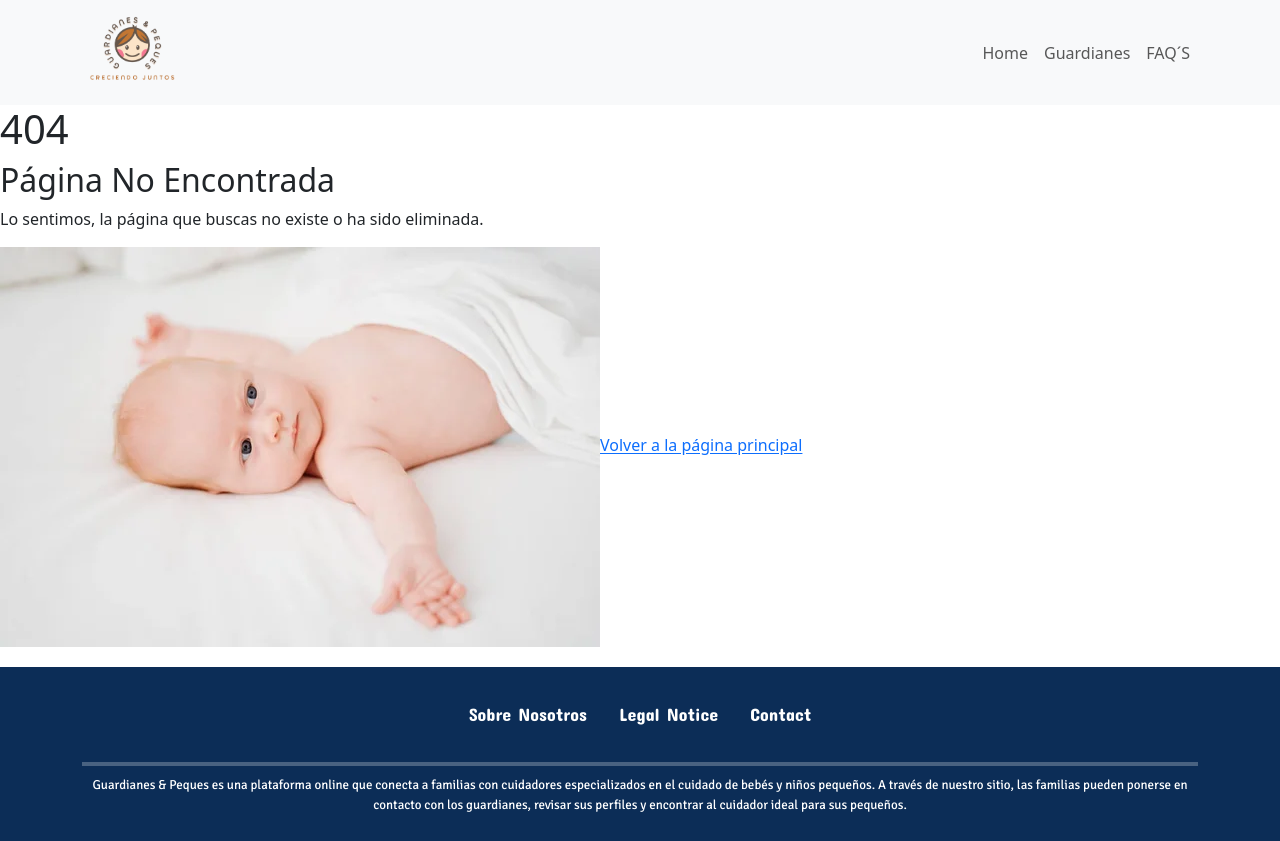
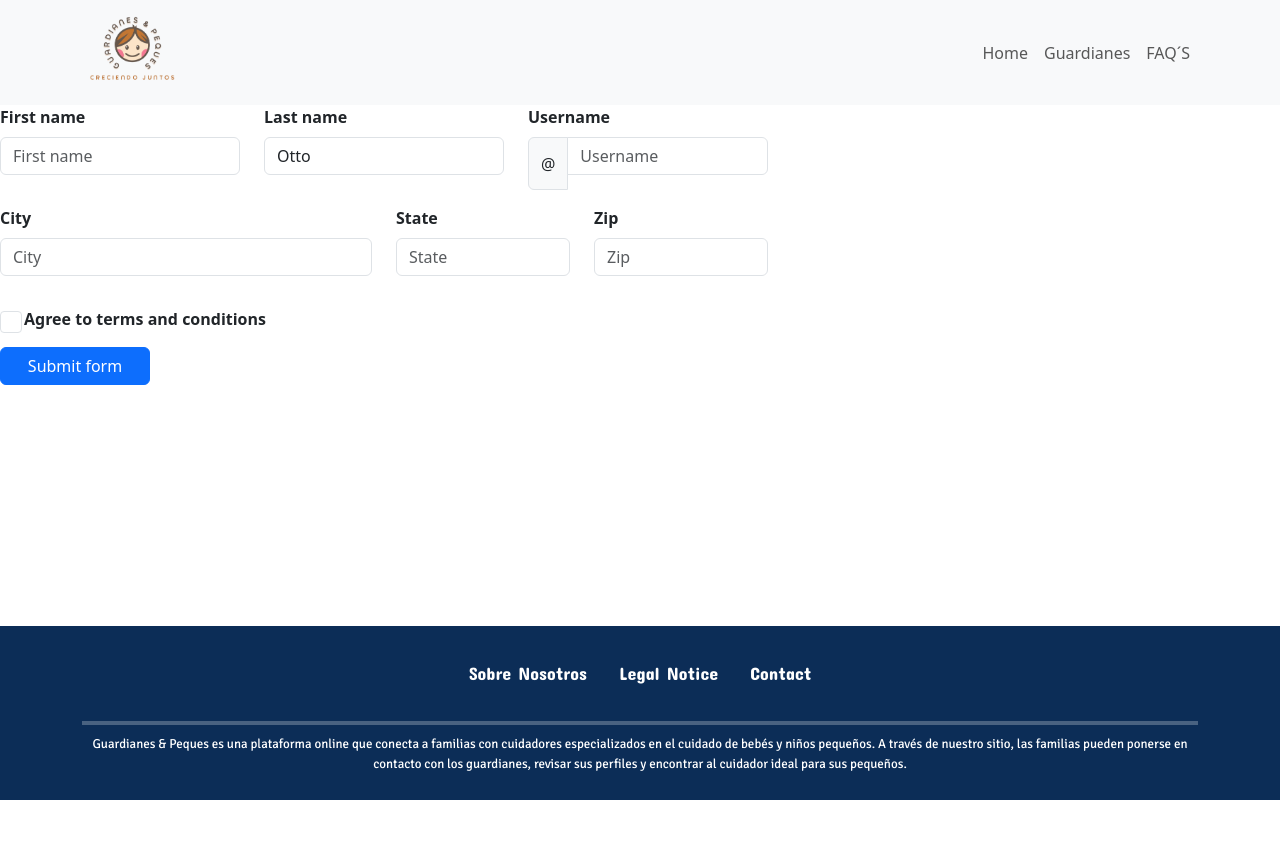
Before and after one commit to 0mararal0/Proyecto-Guardianes-Peques, a React (Vite) app in the folder Client/: page /editGuardian/1 in a window 1280 px wide. After the commit the page ends 800 px from the top, so only its background shows below. Built offline with nearby package versions, Linux system fonts and the light colour scheme; no server answers.

Commit message:
borrar guardian, modificar guardian, mostrar guardianes

```diff
--- a/Client/src/App.jsx
+++ b/Client/src/App.jsx
@@ -13,6 +13,7 @@ import { Contact } from "./pages/Contact/Contact";
 import { NotFound } from "./pages/NotFound/NotFound";
 import { Reservation } from "./pages/Reservation/reservation";
 import { Guardians } from "./pages/Guardians/Guardians";
+import { EditGuardian } from "./pages/EditGuardian/EditGuardian";
 
 function App() {
   return (
@@ -29,6 +30,7 @@ function App() {
           <Route path="/filterClient/" element={<FilterClient />} />
           <Route path="/filterGuardian" element={<FilterGuardian />} />
           <Route path="/guardians" element={<Guardians />} />
+          <Route path="/editGuardian/:guardianId" element={<EditGuardian />} />
           <Route path="/reservation/:guardianId" element={<Reservation />} />
           <Route path="*" element={<NotFound />} />
         </Routes>
--- a/Client/src/components/CardGuardian/CardGuardian.jsx
+++ b/Client/src/components/CardGuardian/CardGuardian.jsx
@@ -1,12 +1,15 @@
-import axios from "axios";
+/* import axios from "axios";
 import React, { useEffect, useState } from "react";
+import Button from "react-bootstrap/Button";
+import Card from "react-bootstrap/Card";
 
-export const CardGuardian = (id) => {
+export const CardGuardian = ({ id }) => {
   const [data, setData] = useState();
+  const [year, setYear] = useState();
 
   useEffect(() => {
     axios
-      .get(`http://localhost:4000/guardian/${id.id}`)
+      .get(`http://localhost:4000/guardian/${id}`)
       .then((res) => {
         setData(res.data);
       })
@@ -15,8 +18,37 @@ export const CardGuardian = (id) => {
         console.log(err);
       });
   }, []);
+  console.log(data);
+ */
+/*  const fechaNacimiento = data?.nacimiento.split("-");
+  const hoy = new Date();
+  let edad = hoy.getFullYear() - parseInt(fechaNacimiento[0]);
 
-  console.log(id.id);
+  const mesActual = hoy.getMonth();
+  const diaActual = hoy.getDate();
+  if (
+    mesActual < parseInt(fechaNacimiento[1]) ||
+    (mesActual === parseInt(fechaNacimiento[1]) &&
+      diaActual < parseInt(fechaNacimiento[2]))
+  ) {
+    edad--;
+  } */
 
-  return <div>CardGuardian</div>;
-};
+/*  return (
+    <div>
+      <Card style={{ width: "18rem" }}>
+        <Card.Img variant="top" src={data?.foto} />
+        <Card.Body>
+          <Card.Title>
+            {data?.nombre} {data?.apellidos}
+            {}
+          </Card.Title>
+          <Card.Text>{data?.comentario}</Card.Text>
+        </Card.Body>
+        <Button variant="primary" onClick={handleDelete(data.id)}>
+          Eliminar
+        </Button>
+      </Card>
+    </div>
+  );
+}; */
--- /dev/null
+++ b/Client/src/pages/EditGuardian/EditGuardian.jsx
@@ -0,0 +1,126 @@
+import axios from "axios";
+import React, { useEffect, useState } from "react";
+import { useParams } from "react-router-dom";
+import Button from "react-bootstrap/Button";
+import Col from "react-bootstrap/Col";
+import Form from "react-bootstrap/Form";
+import InputGroup from "react-bootstrap/InputGroup";
+import Row from "react-bootstrap/Row";
+
+export const EditGuardian = () => {
+  const [dataGuardian, setDataGuardian] = useState();
+  const [validated, setValidated] = useState(false);
+
+  const { guardianId } = useParams();
+
+  useEffect(() => {
+    axios
+      .get(`http://localhost:4000/guardian/${guardianId}`)
+      .then((res) => {
+        setDataGuardian(res.data);
+      })
+      .catch((err) => {
+        console.log(err);
+      });
+  }, []);
+
+  const handleSubmit = (event) => {
+    const form = event.currentTarget;
+    if (form.checkValidity() === false) {
+      event.preventDefault();
+      event.stopPropagation();
+    } else {
+      axios
+        .put(`http://localhost:4000/guardian/${guardianId}`, dataGuardian)
+        .then((res) => {
+          console.log("actualizado correctamente", res.data);
+        })
+        .catch((err) => {
+          console.log(err);
+        });
+    }
+
+    setValidated(true);
+  };
+  const handleName = (e) => {
+    setDataGuardian((newData) => ({ ...newData, nombre: e.target.value }));
+  };
+  console.log(dataGuardian);
+
+  return (
+    <>
+      <Form noValidate validated={validated} onSubmit={handleSubmit}>
+        <Row className="mb-3">
+          <Form.Group as={Col} md="4" controlId="validationCustom01">
+            <Form.Label>First name</Form.Label>
+            <Form.Control
+              required
+              type="text"
+              placeholder="First name"
+              defaultValue={dataGuardian?.nombre}
+              onChange={handleName}
+            />
+            <Form.Control.Feedback>Looks good!</Form.Control.Feedback>
+          </Form.Group>
+          <Form.Group as={Col} md="4" controlId="validationCustom02">
+            <Form.Label>Last name</Form.Label>
+            <Form.Control
+              required
+              type="text"
+              placeholder="Last name"
+              defaultValue="Otto"
+            />
+            <Form.Control.Feedback>Looks good!</Form.Control.Feedback>
+          </Form.Group>
+          <Form.Group as={Col} md="4" controlId="validationCustomUsername">
+            <Form.Label>Username</Form.Label>
+            <InputGroup hasValidation>
+              <InputGroup.Text id="inputGroupPrepend">@</InputGroup.Text>
+              <Form.Control
+                type="text"
+                placeholder="Username"
+                aria-describedby="inputGroupPrepend"
+                required
+              />
+              <Form.Control.Feedback type="invalid">
+                Please choose a username.
+              </Form.Control.Feedback>
+            </InputGroup>
+          </Form.Group>
+        </Row>
+        <Row className="mb-3">
+          <Form.Group as={Col} md="6" controlId="validationCustom03">
+            <Form.Label>City</Form.Label>
+            <Form.Control type="text" placeholder="City" required />
+            <Form.Control.Feedback type="invalid">
+              Please provide a valid city.
+            </Form.Control.Feedback>
+          </Form.Group>
+          <Form.Group as={Col} md="3" controlId="validationCustom04">
+            <Form.Label>State</Form.Label>
+            <Form.Control type="text" placeholder="State" required />
+            <Form.Control.Feedback type="invalid">
+              Please provide a valid state.
+            </Form.Control.Feedback>
+          </Form.Group>
+          <Form.Group as={Col} md="3" controlId="validationCustom05">
+            <Form.Label>Zip</Form.Label>
+            <Form.Control type="text" placeholder="Zip" required />
+            <Form.Control.Feedback type="invalid">
+              Please provide a valid zip.
+            </Form.Control.Feedback>
+          </Form.Group>
+        </Row>
+        <Form.Group className="mb-3">
+          <Form.Check
+            required
+            label="Agree to terms and conditions"
+            feedback="You must agree before submitting."
+            feedbackType="invalid"
+          />
+        </Form.Group>
+        <Button type="submit">Submit form</Button>
+      </Form>
+    </>
+  );
+};
--- a/Client/src/pages/Guardians/Guardians.jsx
+++ b/Client/src/pages/Guardians/Guardians.jsx
@@ -1,30 +1,76 @@
 import axios from "axios";
 import React, { useEffect, useState } from "react";
 import { Button, Card } from "react-bootstrap";
-import { CardGuardian } from "../../components/CardGuardian/CardGuardian";
+import { useNavigate } from "react-router-dom";
 
 export const Guardians = () => {
-  const [dataGuardian, setDataGuardian] = useState();
+  const [dataGuardian, setDataGuardian] = useState([]);
+  const [deleted, setDeleted] = useState(false);
+  const navigate = useNavigate();
 
   useEffect(() => {
     axios
       .get("http://localhost:4000/guardian")
       .then((res) => {
         setDataGuardian(res.data);
+        setDeleted(false);
       })
-
       .catch((err) => {
         console.log(err);
       });
-  }, []);
+  }, [deleted]);
+  console.log(deleted);
   console.log(dataGuardian);
+
+  const handleDelete = (id) => {
+    axios
+      .delete(`http://localhost:4000/guardian/${id}`)
+      .then((res) => {
+        console.log("datos borrados correctamente", res.data);
+        setDeleted(true);
+        setDataGuardian("");
+      })
+      .catch((err) => {
+        console.log(err);
+      });
+  };
+
+  if (dataGuardian.length === 0) {
+    return <h3>...un momento por favor</h3>;
+  }
 
   return (
     <>
       <div>
-        {dataGuardian?.map((elem) => {
-          return <CardGuardian key={elem.id} id={elem.id} />;
-        })}
+        {dataGuardian.length !== 0 &&
+          dataGuardian?.map((elem) => {
+            return (
+              <div key={elem.id}>
+                <Card style={{ width: "18rem" }}>
+                  <Card.Img variant="top" src={elem?.foto} />
+                  <Card.Body>
+                    <Card.Title>
+                      {elem?.nombre} {elem?.apellidos}
+                      {}
+                    </Card.Title>
+                    <Card.Text>{elem?.comentario}</Card.Text>
+                  </Card.Body>
+                  <Button
+                    variant="primary"
+                    onClick={() => handleDelete(elem.id)}
+                  >
+                    Eliminar
+                  </Button>
+                  <Button
+                    variant="primary"
+                    onClick={() => navigate(`/editGuardian/${elem.id}`)}
+                  >
+                    Editar
+                  </Button>
+                </Card>
+              </div>
+            );
+          })}
       </div>
     </>
   );
```
Also changed, not shown: 1 other file (tests, documents, lock files or other folders).
